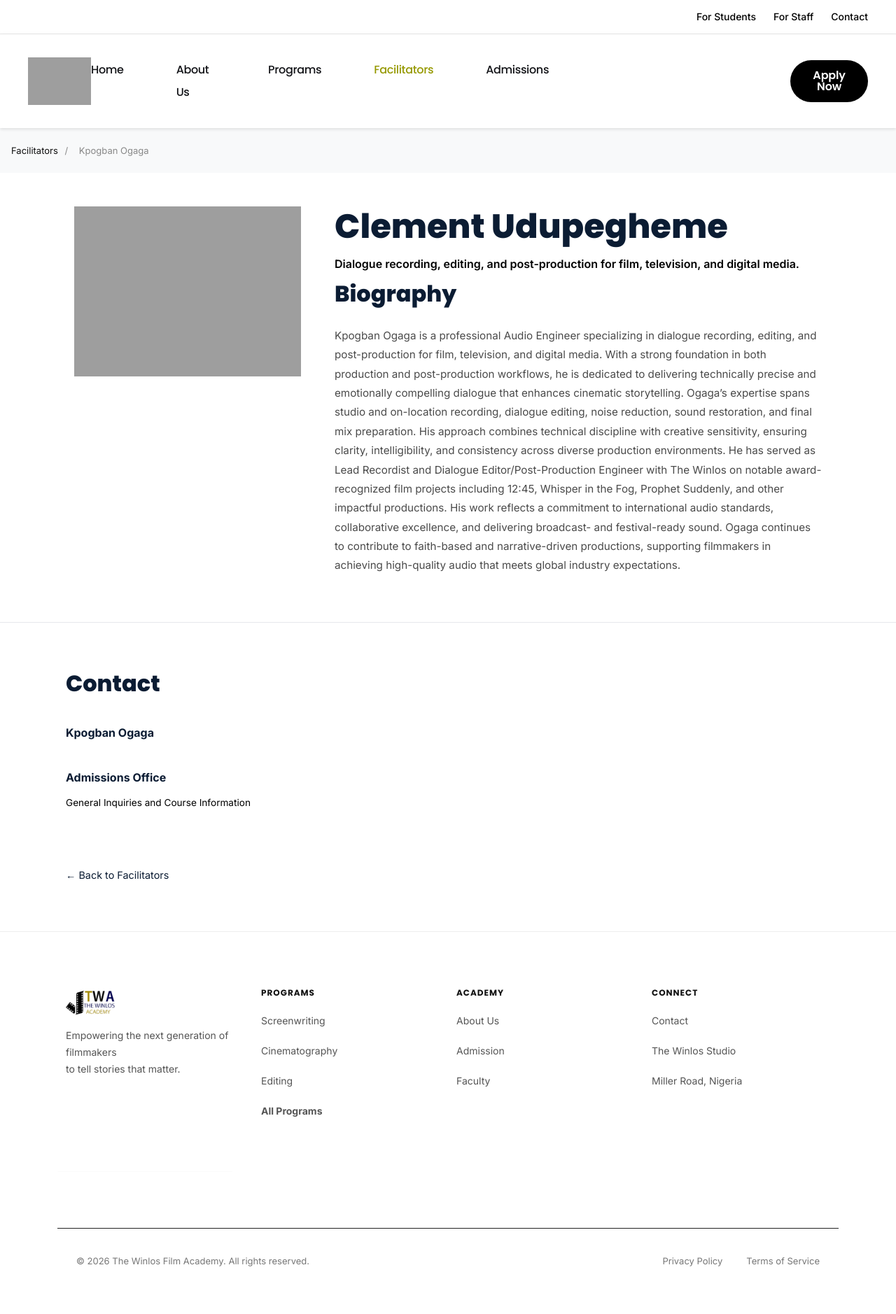
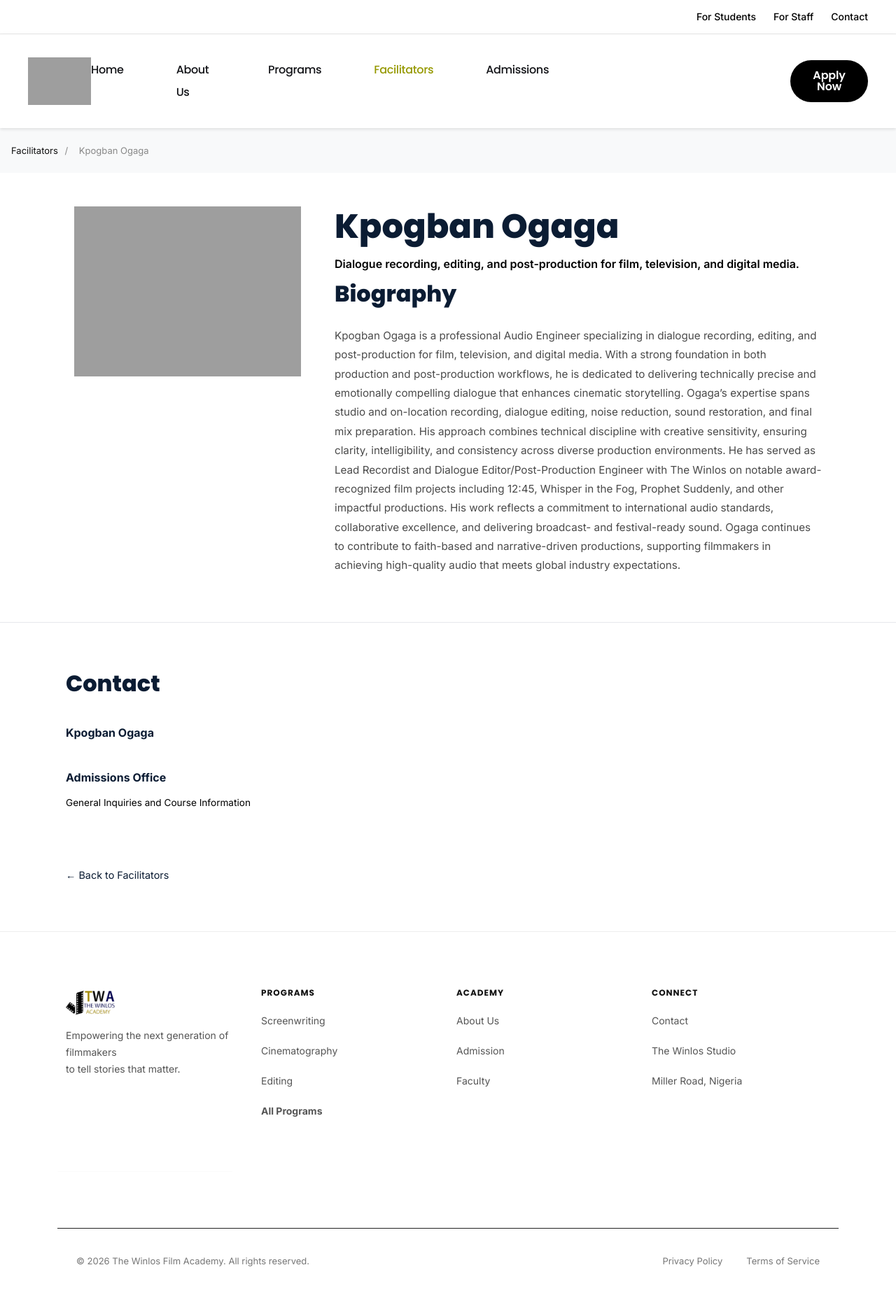
Before and after one commit to anointing1234/winlos, a Django app: page /team2/ in a window 1280 px wide. Shown: the whole page at 70% size. Run offline with Django 5.2, Linux system fonts and the light colour scheme; some libraries are stand-ins or nearby versions; grey boxes are pictures that could not be loaded.

Commit message:
commited

```diff
--- a/core/templates/home_pages/teams/Grace_Okonkwo.html
+++ b/core/templates/home_pages/teams/Grace_Okonkwo.html
@@ -500,7 +500,7 @@
 
                 <!-- Header Info -->
                 <div class="wow fadeInRight" data-wow-delay="0.3s">
-                    <h2 class="facilitator-name mb-2">Clement Udupegheme</h2>
+                    <h2 class="facilitator-name mb-2">Kpogban Ogaga</h2>
                     <p class="facilitator-role">Dialogue recording, editing, and post-production for film, television, and digital media. </p>
                 </div>
 
```
